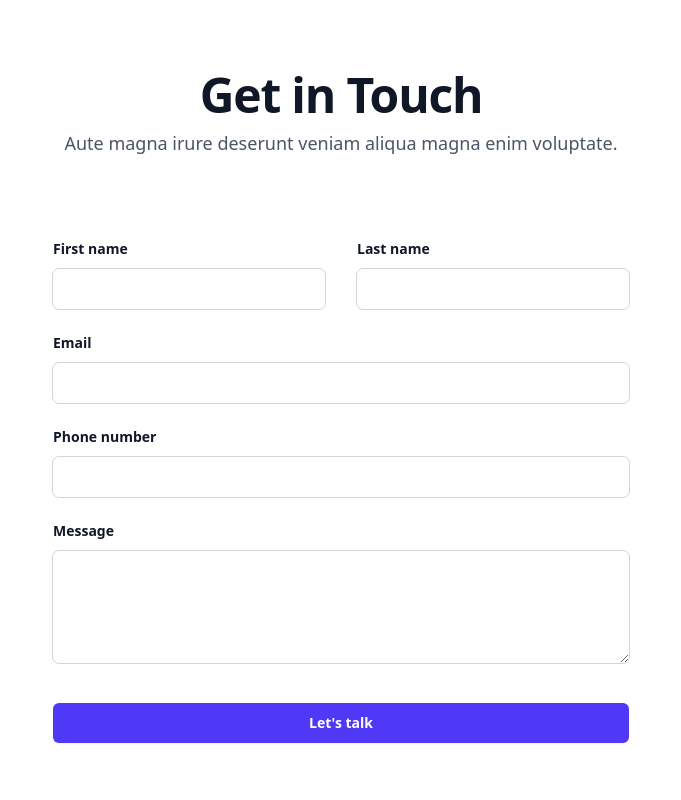
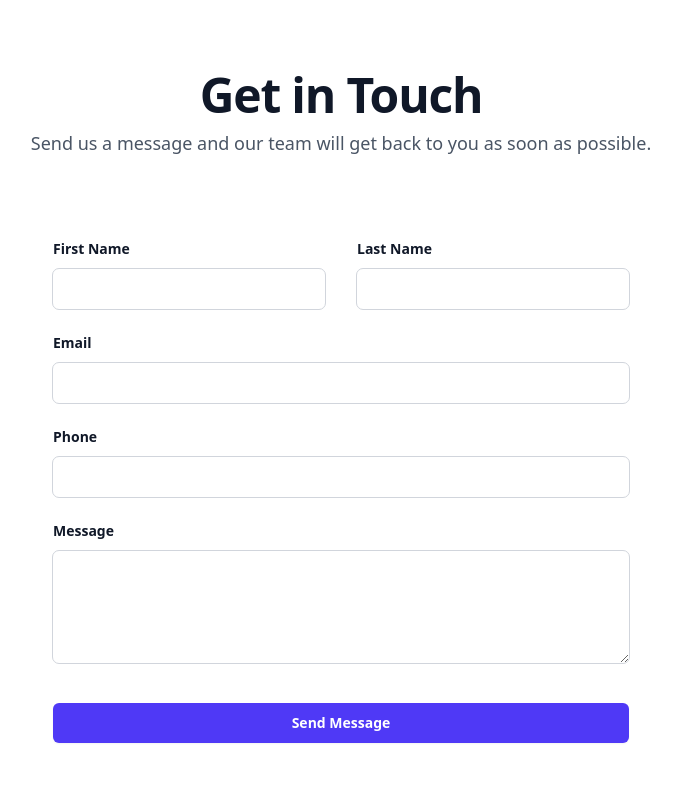
Before and after one commit to lambley/solirius-spa-poc, a Next.js app: page / in a window 1280 px wide. Shown: the part 4040-4840 px from the top of the page, without its empty margins (299-980 px from the left). Built offline with nearby package versions, Linux system fonts and the light colour scheme.

Commit message:
Refactor contact section to use content

```diff
--- a/components/sections/contact.tsx
+++ b/components/sections/contact.tsx
@@ -1,4 +1,5 @@
 import { useState } from "react";
+import { sections } from "@/content/sections";
 
 export default function Contact() {
   const [form, setForm] = useState({
@@ -15,109 +16,78 @@ export default function Contact() {
     setForm({ ...form, [e.target.name]: e.target.value });
   };
 
+  const fieldConfigs = [
+    sections.contact.form.firstName,
+    sections.contact.form.lastName,
+    sections.contact.form.email,
+    sections.contact.form.phone,
+  ];
+  const messageConfig = sections.contact.form.message;
+
+  const renderFields = () => (
+    <>
+      {fieldConfigs.map((field) => {
+        const isFullWidth = field.name === "email" || field.name === "phone";
         return (
-    <div className="isolate bg-white px-6 py-24 sm:py-32 lg:px-8">
-      <div className="mx-auto max-w-2xl text-center">
-        <h2 className="text-4xl font-semibold tracking-tight text-balance text-gray-900 sm:text-5xl">
-          Get in Touch
-        </h2>
-        <p className="mt-2 text-lg/8 text-gray-600">
-          Aute magna irure deserunt veniam aliqua magna enim voluptate.
-        </p>
-      </div>
-      <form className="mx-auto mt-16 max-w-xl sm:mt-20">
-        <div className="grid grid-cols-1 gap-y-6 sm:grid-cols-2 sm:gap-x-8">
-          <div>
+          <div key={field.name} className={isFullWidth ? "sm:col-span-2" : ""}>
             <label
-              htmlFor="firstName"
+              htmlFor={field.label}
               className="block text-sm font-semibold text-gray-900"
             >
-              First name
+              {field.label}
             </label>
             <input
-              id="firstName"
-              name="firstName"
-              type="text"
-              autoComplete="given-name"
-              value={form.firstName}
+              id={field.label}
+              name={field.name}
+              type={field.type}
+              autoComplete={field.autoComplete}
+              value={form[field.name as keyof typeof form]}
               onChange={handleChange}
               className="mt-2.5 block w-full rounded-md bg-white px-3.5 py-2 text-base text-gray-900 outline outline-1 outline-gray-300 placeholder:text-gray-400 focus:outline-2 focus:outline-indigo-600"
             />
           </div>
-          <div>
+        );
+      })}
+      <div className="sm:col-span-2">
         <label
-              htmlFor="lastName"
+          htmlFor={messageConfig.label}
           className="block text-sm font-semibold text-gray-900"
         >
-              Last name
-            </label>
-            <input
-              id="lastName"
-              name="lastName"
-              type="text"
-              autoComplete="family-name"
-              value={form.lastName}
-              onChange={handleChange}
-              className="mt-2.5 block w-full rounded-md bg-white px-3.5 py-2 text-base text-gray-900 outline outline-1 outline-gray-300 placeholder:text-gray-400 focus:outline-2 focus:outline-indigo-600"
-            />
-          </div>
-          <div className="sm:col-span-2">
-            <label
-              htmlFor="email"
-              className="block text-sm font-semibold text-gray-900"
-            >
-              Email
-            </label>
-            <input
-              id="email"
-              name="email"
-              type="email"
-              autoComplete="email"
-              value={form.email}
-              onChange={handleChange}
-              className="mt-2.5 block w-full rounded-md bg-white px-3.5 py-2 text-base text-gray-900 outline outline-1 outline-gray-300 placeholder:text-gray-400 focus:outline-2 focus:outline-indigo-600"
-            />
-          </div>
-          <div className="sm:col-span-2">
-            <label
-              htmlFor="phone"
-              className="block text-sm font-semibold text-gray-900"
-            >
-              Phone number
-            </label>
-            <input
-              id="phone"
-              name="phone"
-              type="text"
-              autoComplete="tel"
-              value={form.phone}
-              onChange={handleChange}
-              className="mt-2.5 block w-full rounded-md bg-white px-3.5 py-2 text-base text-gray-900 outline outline-1 outline-gray-300 placeholder:text-gray-400 focus:outline-2 focus:outline-indigo-600"
-            />
-          </div>
-          <div className="sm:col-span-2">
-            <label
-              htmlFor="message"
-              className="block text-sm font-semibold text-gray-900"
-            >
-              Message
+          {messageConfig.label}
         </label>
         <textarea
-              id="message"
-              name="message"
+          id={messageConfig.label}
+          name={messageConfig.name}
           rows={4}
+          autoComplete={messageConfig.autoComplete}
           value={form.message}
           onChange={handleChange}
           className="mt-2.5 block w-full rounded-md bg-white px-3.5 py-2 text-base text-gray-900 outline outline-1 outline-gray-300 placeholder:text-gray-400 focus:outline-2 focus:outline-indigo-600"
         />
       </div>
+    </>
+  );
+
+  return (
+    <div className="isolate bg-white px-6 py-24 sm:py-32 lg:px-8">
+      <div className="mx-auto max-w-2xl text-center">
+        <h2 className="text-4xl font-semibold tracking-tight text-balance text-gray-900 sm:text-5xl">
+          {sections.contact.title}
+        </h2>
+        <p className="mt-2 text-lg/8 text-gray-600">
+          {sections.contact.description}
+        </p>
+      </div>
+      <form className="mx-auto mt-16 max-w-xl sm:mt-20">
+        <div className="grid grid-cols-1 gap-y-6 sm:grid-cols-2 sm:gap-x-8">
+          {renderFields()}
         </div>
         <div className="mt-10">
           <button
-            type="submit"
+            type={sections.contact.form.submitButton.type}
             className="block w-full rounded-md bg-indigo-600 px-3.5 py-2.5 text-center text-sm font-semibold text-white shadow-xs hover:bg-indigo-500 focus-visible:outline-2 focus-visible:outline-indigo-600"
           >
-            Let&apos;s talk
+            {sections.contact.form.submitButton.label}
           </button>
         </div>
       </form>
--- a/content/sections.ts
+++ b/content/sections.ts
@@ -111,6 +111,47 @@ const sections: Sections = {
     title: "Tools We Use",
     items: tools,
   },
+  contact: {
+    title: "Get in Touch",
+    description:
+      "Send us a message and our team will get back to you as soon as possible.",
+    form: {
+      firstName: {
+        label: "First Name",
+        name: "firstName",
+        type: "text",
+        autoComplete: "given-name",
+      },
+      lastName: {
+        label: "Last Name",
+        name: "lastName",
+        type: "text",
+        autoComplete: "family-name",
+      },
+      email: {
+        label: "Email",
+        name: "email",
+        type: "email",
+        autoComplete: "email",
+      },
+      phone: {
+        label: "Phone",
+        name: "phone",
+        type: "tel",
+        autoComplete: "tel",
+      },
+      message: {
+        label: "Message",
+        name: "message",
+        type: "textarea",
+        autoComplete: "off",
+      },
+      submitButton: {
+        label: "Send Message",
+        type: "submit",
+      },
+    },
+  },
 };
 
 export { sections, services, testimonials, tools };
--- a/types/content.ts
+++ b/types/content.ts
@@ -27,6 +27,18 @@ type AboutContent = {
   description: string;
   image?: string;
   imageAlt?: string;
+};
+
+type ContactFormField = {
+  label: string;
+  name: string;
+  type: string;
+  autoComplete: string;
+};
+
+type SubmitButton = {
+  label: string;
+  type: "submit" | "button";
 };
 
 export type Sections = {
@@ -60,4 +72,16 @@ export type Sections = {
     title: string;
     items: Tool[];
   };
+  contact: {
+    title: string;
+    description: string;
+    form: {
+      firstName: ContactFormField;
+      lastName: ContactFormField;
+      email: ContactFormField;
+      phone: ContactFormField;
+      message: ContactFormField;
+      submitButton: SubmitButton;
+    };
+  };
 };
```
Lines whose indentation alone changed are shown as unchanged.
